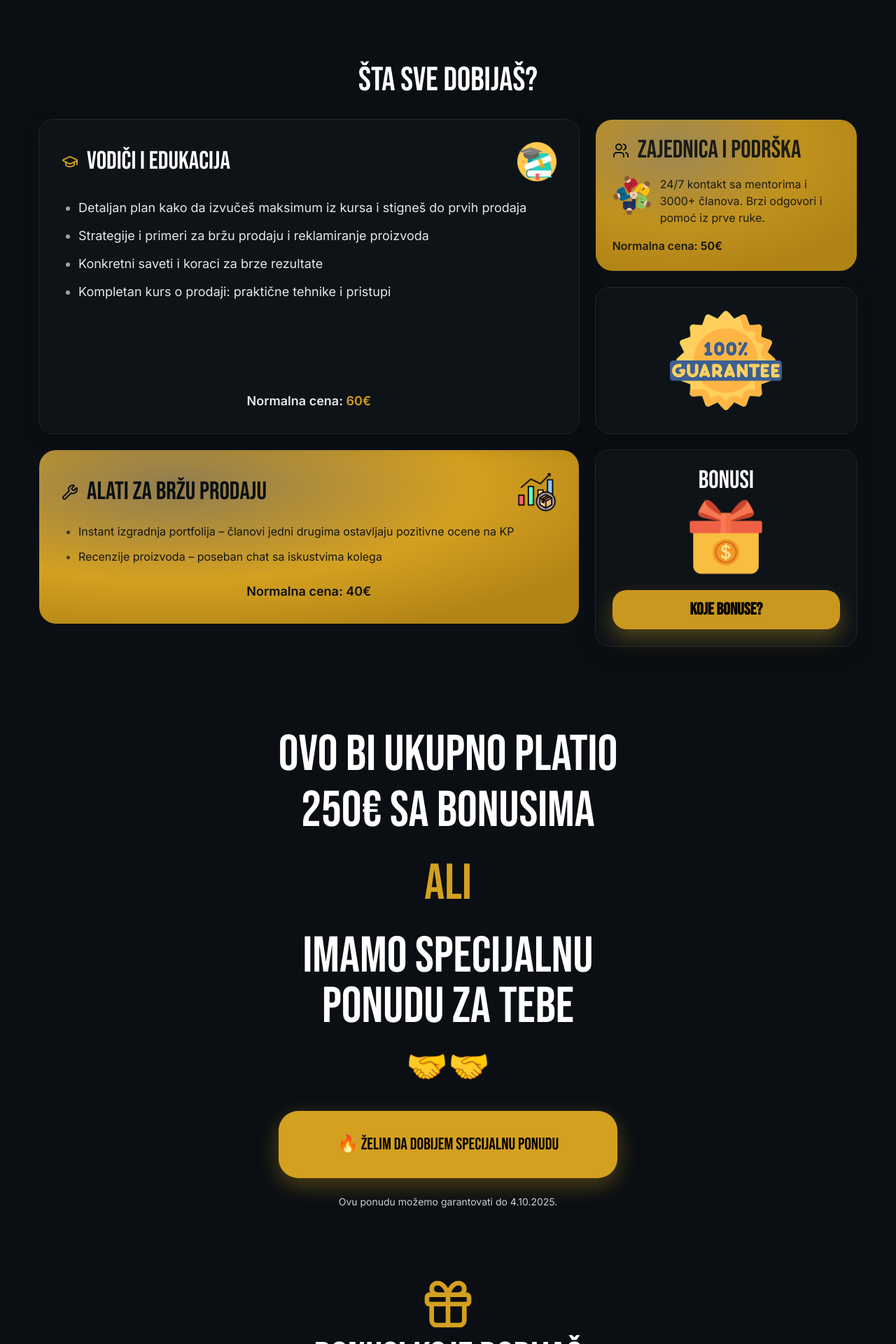
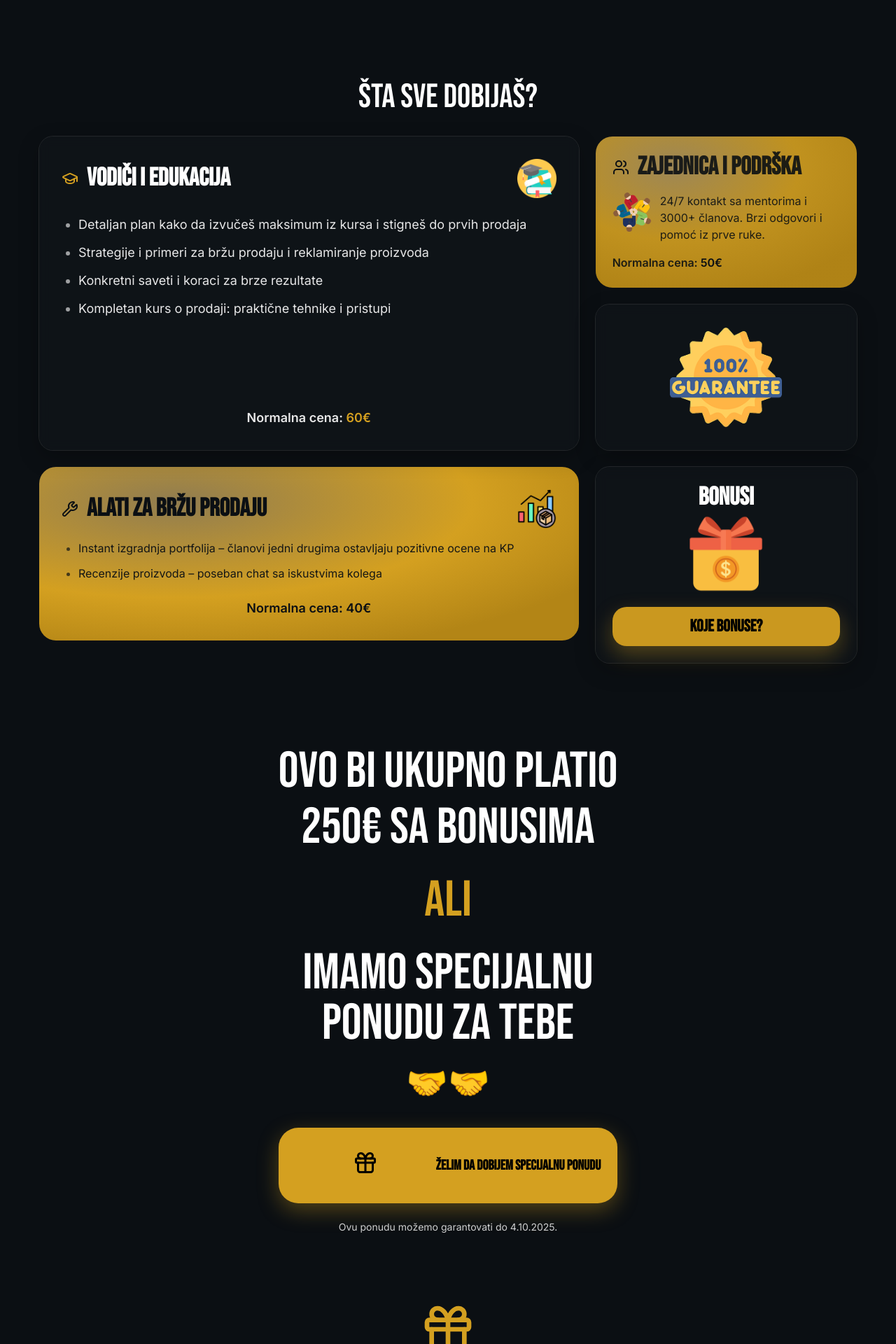
Before and after one commit to lukamacura/realreselling, a Next.js app: page / in a window 1280 px wide. Shown: the part 880-2800 px from the top of the page at 70% size. Built offline with nearby package versions, Linux system fonts and the light colour scheme.

Commit message:
detalji 2

```diff
--- a/components/BentoGrid.tsx
+++ b/components/BentoGrid.tsx
@@ -17,7 +17,7 @@ export default function BentoGrid() {
           <article className="card col-span-1 flex h-full flex-col rounded-3xl bg-brand-gray/70 p-6 sm:col-span-2 lg:col-span-8 lg:row-span-2 md:p-8">
             <header className="flex items-center gap-3">
               <GraduationCap className="h-6 w-6 text-brand-gold" />
-              <h3 className="font-display text-3xl md:text-4xl">Vodiči i edukacija</h3>
+              <h3 className="font-display font-bold text-3xl md:text-4xl">Vodiči i edukacija</h3>
               <Image src="/edu.png" alt="" width={56} height={56} className="ml-auto hidden md:block" />
             </header>
 
@@ -38,7 +38,7 @@ export default function BentoGrid() {
           <article className="col-span-1 flex h-full flex-col justify-between rounded-3xl bg-[radial-gradient(120%_120%_at_30%_20%,rgba(255,215,130,.6),rgba(212,160,32,.9)40%,rgba(179,133,22,.98)72%)] p-6 text-brand-dark sm:col-span-1 lg:col-span-4">
             <header className="flex items-center gap-3">
               <Users className="h-6 w-6 text-brand-dark" />
-              <h3 className="font-display text-3xl md:text-4xl text-brand-dark/90">Zajednica i podrška</h3>
+              <h3 className="font-display font-bold text-3xl md:text-4xl text-brand-dark/90">Zajednica i podrška</h3>
             </header>
             <div className="mt-4 flex items-start gap-3">
               <Image src="/feat-community.png" alt="" width={56} height={56} />
@@ -60,7 +60,7 @@ export default function BentoGrid() {
           <article className="col-span-1 flex h-full flex-col rounded-3xl bg-[radial-gradient(120%_120%_at_25%_20%,rgba(255,215,130,.55),rgba(212,160,32,1)46%,rgba(179,133,22,1)75%)] p-6 text-brand-dark sm:col-span-2 lg:col-span-8 md:p-8">
             <header className="flex items-center gap-3">
               <Wrench className="h-6 w-6 text-brand-dark" />
-              <h3 className="font-display text-3xl md:text-4xl">Alati za bržu prodaju</h3>
+              <h3 className="font-display font-bold text-3xl md:text-4xl">Alati za bržu prodaju</h3>
               <Image src="/tools.png" alt="" width={56} height={56} className="ml-auto hidden md:block" />
             </header>
 
@@ -78,7 +78,7 @@ export default function BentoGrid() {
           {/* 5) Bonusi — visoki tamni blok */}
           <aside className="card col-span-1 flex h-full flex-col items-center justify-between rounded-3xl bg-brand-gray/70 p-6 sm:col-span-2 lg:col-span-4 lg:row-span-2">
             <header className="flex items-center gap-3">
-              <h3 className="font-display text-3xl md:text-4xl text-white">BONUSI</h3>
+              <h3 className="font-display font-bold text-3xl md:text-4xl text-white">BONUSI</h3>
             </header>
             <Image src="/bonus.png" alt="Bonusi" width={120} height={120} />
             <a href="#bonussection" className="font-display mt-4 w-full rounded-2xl bg-[rgba(212,160,32,.95)] px-4 py-3 text-center text-2xl font-semibold text-black shadow-[0_12px_30px_rgba(212,160,32,.35)] hover:brightness-95 active:scale-[.99]">
--- a/components/Hero.tsx
+++ b/components/Hero.tsx
@@ -79,7 +79,7 @@ export default function Hero() {
       <div className="container mx-auto max-w-[1600px] px-4">
         <div className="mt-10 grid grid-cols-1 gap-0 text-center sm:grid-cols-3">
           {/* 1 */}
-          <div className="flex flex-col items-center">
+          <div className="flex mb-6 flex-col items-center">
             <div className="mb-2 inline-flex h-16 w-16 items-center justify-center rounded-2xl bg-white/5 ring-1 ring-white/10">
               <Banknote className="h-9 w-9 text-brand-gold" aria-hidden />
             </div>
@@ -89,7 +89,7 @@ export default function Hero() {
           </div>
 
           {/* 2 */}
-          <div className="flex flex-col items-center">
+          <div className="flex mb-6 flex-col items-center">
             <div className="mb-2 inline-flex h-16 w-16 items-center justify-center rounded-2xl bg-white/5 ring-1 ring-white/10">
               <Users className="h-9 w-9 text-brand-gold" aria-hidden />
             </div>
@@ -99,7 +99,7 @@ export default function Hero() {
           </div>
 
           {/* 3 */}
-          <div className="flex flex-col items-center">
+          <div className="flex mb-6 flex-col items-center">
             <div className="mb-2 inline-flex h-16 w-16 items-center justify-center rounded-2xl bg-white/5 ring-1 ring-white/10">
               <BadgeCheck className="h-9 w-9 text-brand-gold" aria-hidden />
             </div>
--- a/components/OfferHero.tsx
+++ b/components/OfferHero.tsx
@@ -91,8 +91,8 @@ export default function OfferHero({ onOpenQuiz }: { onOpenQuiz?: () => void }) {
 
             {/* Bonuses */}
             <div className="mt-6 space-y-3 rounded-xl text-sm sm:text-base bg-[#0E1319] p-4 ring-1 ring-white/5">
-              <Bonus icon={Zap} text="La Digitale - Neko želi da kupi Netflix, ti ga kupiš po najnižoj ceni, i njemu prodaš po višoj." value="(vrednost: 40 €)" />
-              <Bonus icon={Notebook} text="Contactless opcija - mi šaljemo proizvode direktno kupcima, ti samo ubaciš profiti" value="(vrednost: 40 €)" />
+              <Bonus icon={Zap} text="La Digitale - Neko želi da kupi Netflix, ti ga kupiš po najnižoj ceni, i njemu prodaš po višoj." value="(normalna cena: 40 €)" />
+              <Bonus icon={Notebook} text="Contactless opcija - mi šaljemo proizvode direktno kupcima, ti samo ubaciš profiti" value="(normalna cena: 40 €)" />
               <Bonus icon={ShieldCheck} text="Pravo na povraćaj novca ili zamenu proizvoda u bilo kojoj situaciji" />
               <div className="pt-1 text-right text-sm text-zinc-300">
                 Ukupno: <span className="font-semibold text-white">80€</span>
--- a/components/SpecialOffer.tsx
+++ b/components/SpecialOffer.tsx
@@ -2,6 +2,8 @@
 
 import Link from "next/link";
 import { useMemo } from "react";
+import { Gift} from "lucide-react";
+
 
 function useTomorrowDMY() {
   return useMemo(() => {
@@ -49,10 +51,12 @@ export default function SpecialOffer() {
         <div className="mt-10">
           <Link
             href="#cena"
-            className="inline-flex font-display w-full max-w-[640px] items-center justify-center rounded-[28px] bg-brand-gold px-6 py-8 text-2xl font-light text-black shadow-[0_10px_30px_rgba(212,160,32,.35)] transition hover:bg-brand-goldDark active:scale-[.99]"
+            className="inline-flex font-display w-full max-w-[640px] items-center justify-center rounded-[28px] bg-brand-gold px-6 py-8 text-xl font-bold text-black shadow-[0_10px_30px_rgba(212,160,32,.35)] transition hover:bg-brand-goldDark active:scale-[.99]"
           >
             {/* može i emoji direktno */}
-           🔥 Želim da dobijem specijalnu ponudu
+           <Gift className="mb-2 h-9 w-9 text-brand-black mx-auto" />
+
+            Želim da dobijem specijalnu ponudu
           </Link>
         </div>
 
```
